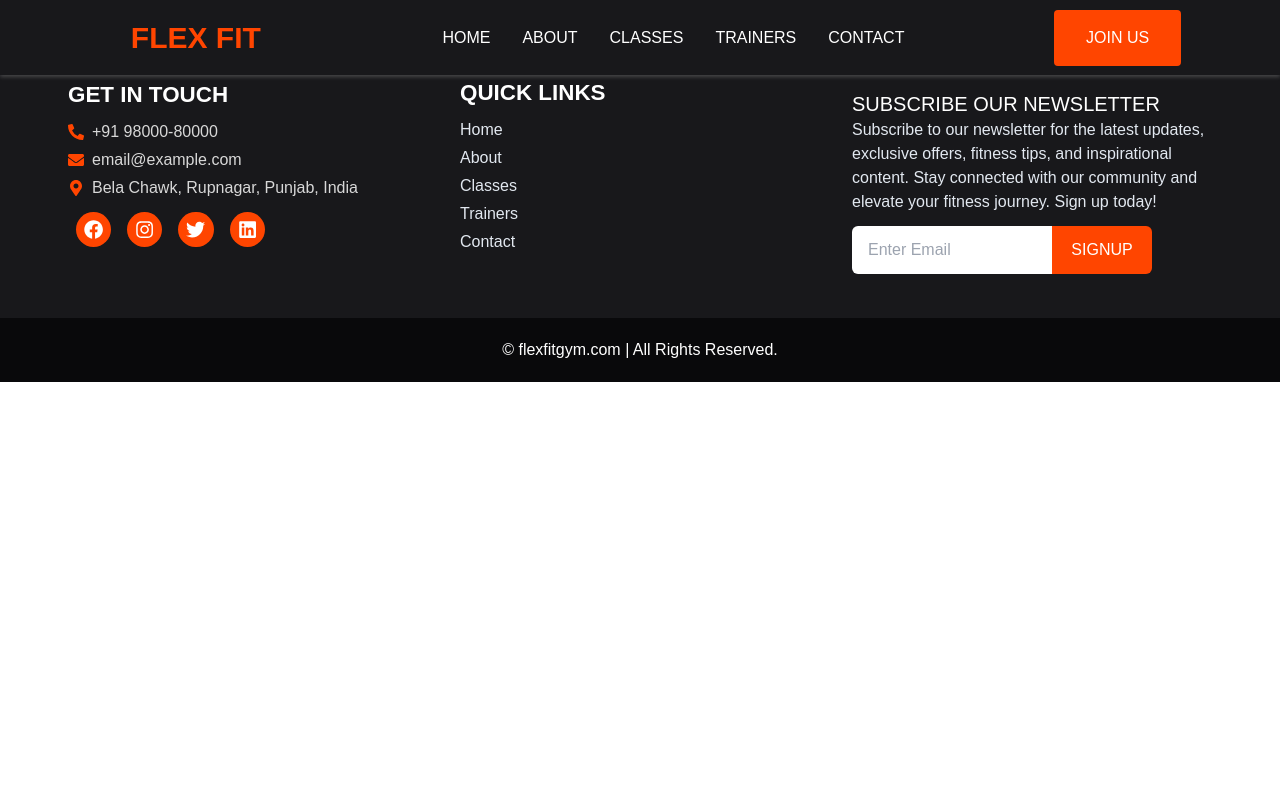
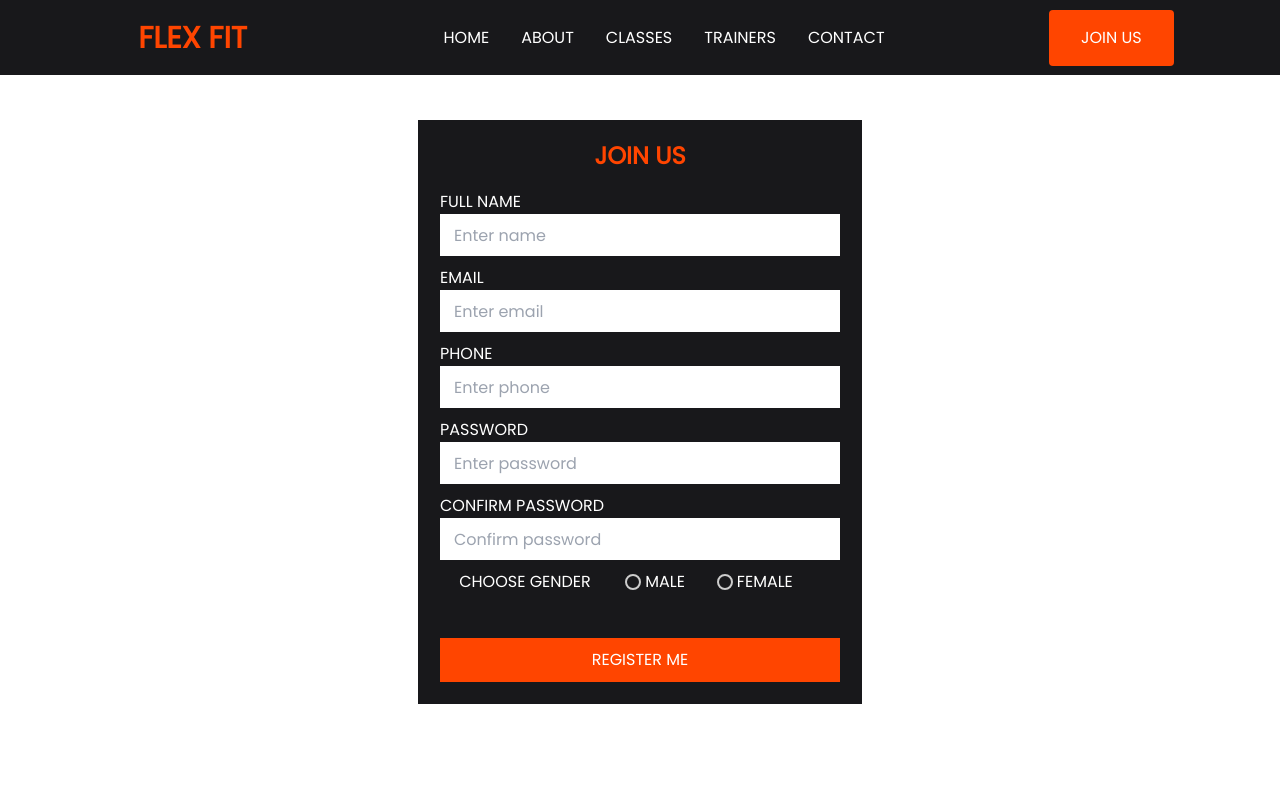
Before and after one commit to SonuMunda/FlexFit, a React (Vite) app: page /register in a window 1280 px wide. Shown: the top 800 px of the page. Built offline with nearby package versions, Linux system fonts and the light colour scheme.

Commit message:
registration form done with validations

```diff
--- a/index.html
+++ b/index.html
@@ -8,7 +8,7 @@
 
     <!-- Google Fonts -->
     <link
-      href="https://fonts.googleapis.com/css2?family=Oswald&family=Roboto&display=swap"
+      href="https://fonts.googleapis.com/css2?family=Oswald&family=Poppins&display=swap"
       rel="stylesheet"
     />
   </head>
--- a/src/App.jsx
+++ b/src/App.jsx
@@ -8,6 +8,7 @@ import Contact from "./pages/Contact/Contact";
 import ServicesCard from "./assets/components/ServicesCard/ServicesCard";
 import TeamCard from "./assets/components/TeamCard/TeamCard";
 import Footer from "./assets/components/Footer/Footer";
+import Register from "./pages/Register/Register";
 function App() {
   return (
     <>
@@ -25,7 +26,9 @@ function App() {
           <Route path="/classes" element={<Classes />} />
           <Route path="/trainers" element={<Trainers TeamCard={TeamCard} />} />
           <Route path="/contact" element={<Contact />} />
+          <Route path="/register" element={<Register />} />
           {/*<Route path="*" element={<ErrorPage/>} />*/}
+
         </Routes>
         <Footer />
       </Router>
--- a/src/assets/components/Header/Header.jsx
+++ b/src/assets/components/Header/Header.jsx
@@ -101,9 +101,11 @@ const Header = () => {
         </nav>
         {/* Button for joining */}
         <div className="header-btn">
-          <button className="joinus-btn uppercase px-8 py-4 rounded">
-            Join us
-          </button>
+          <NavLink to="/register">
+            <button className="joinus-btn uppercase px-8 py-4 rounded" onClick={scrollToTop}>
+              Join us
+            </button>
+          </NavLink>
         </div>
       </div>
     </header>
--- a/src/index.css
+++ b/src/index.css
@@ -1,7 +1,6 @@
 @tailwind base;
 @tailwind components;
 @tailwind utilities;
-@import url('https://fonts.googleapis.com/css2?family=Poppins&display=swap');
 
 /* Reset Styles */
 * {
--- a/src/pages/Register/Register.css
+++ b/src/pages/Register/Register.css
@@ -0,0 +1,62 @@
+.registration-form-section .registration-form-container {
+
+  background-color: rgb(24 24 27);
+  margin: 120px 10px;
+  padding: 12px;
+}
+
+#register-form {
+  width: 420px;
+}
+
+#register-form .form-group {
+  margin: 10px;
+}
+
+#register-form .form-group label {
+  color: white;
+  text-transform: uppercase;
+
+}
+
+#register-form .form-group .form-input {
+  height: 42px;
+  width: 100%;
+  padding: 14px;
+  border: none;
+  outline: none;
+}
+
+.gender-selector input[type="radio"] {
+  appearance: none;
+  width: 16px;
+  height: 16px;
+  margin: 0 4px;
+  border-radius: 50%;
+  border: 2px solid #ccc;
+}
+.gender-selector input[type="radio"]:checked {
+  background-color: orangered;
+  border-color: orangered;
+}
+
+#register-form .form-group #register-btn {
+  background-color: orangered;
+  color: white;
+  padding: 10px;
+  width: 100%;
+  text-transform: uppercase;
+  cursor: pointer;
+}
+
+.error-message{
+    color: rgb(255, 0, 0);
+    font-size: 12px;
+    position: relative;
+}
+
+@media screen and (max-width: 480px) {
+  #register-form {
+    width: 95%;
+  }
+}
--- a/src/pages/Register/Register.jsx
+++ b/src/pages/Register/Register.jsx
@@ -1,15 +1,284 @@
-import "./Register.css"
+import { useState } from "react";
+import "./Register.css";
 
 const Register = () => {
+  const [userData, setUserData] = useState({
+    name: "",
+    email: "",
+    phone: "",
+    password: "",
+    cpassword: "",
+    gender: "",
+  });
+
+  const [errorMessage, setErrorMessage] = useState({
+    nameError: "",
+    emailError: "",
+    phoneError: "",
+    passwordError: "",
+    cpasswordError: "",
+    genderError: "",
+  });
+
+  // Handle Change / handle Input  Function
+
+  const handleChange = (e) => {
+    const { name, value } = e.target;
+    setUserData((prevUserData) => ({
+      ...prevUserData,
+      [name]: value,
+    }));
+  };
+
+  const handleSubmit = (event) => {
+    event.preventDefault();
+    const { name, email, phone, password, cpassword, gender } = userData;
+
+    let hasError = false;
+
+    // Name validation
+    if (name.trim() === "") {
+      setErrorMessage((prevErrorMessage) => ({
+        ...prevErrorMessage,
+        nameError: "Name is required",
+      }));
+      hasError = true;
+    } else if (!/^[a-zA-Z\s]+$/.test(name)) {
+      setErrorMessage((prevErrorMessage) => ({
+        ...prevErrorMessage,
+        nameError: "Name must not contain numbers",
+      }));
+      hasError = true;
+    } else if (name.length < 3 || name.length > 25) {
+      setErrorMessage((prevErrorMessage) => ({
+        ...prevErrorMessage,
+        nameError: "Name must be between 3 and 25 characters",
+      }));
+      hasError = true;
+    } else {
+      setErrorMessage((prevErrorMessage) => ({
+        ...prevErrorMessage,
+        nameError: "",
+      }));
+    }
+
+    // Email validation
+    if (email.trim() === "") {
+      setErrorMessage((prevErrorMessage) => ({
+        ...prevErrorMessage,
+        emailError: "Email is required",
+      }));
+      hasError = true;
+    } else if (!/\S+@\S+\.\S+/.test(email)) {
+      setErrorMessage((prevErrorMessage) => ({
+        ...prevErrorMessage,
+        emailError: "Invalid email address",
+      }));
+      hasError = true;
+    } else {
+      setErrorMessage((prevErrorMessage) => ({
+        ...prevErrorMessage,
+        emailError: "",
+      }));
+    }
+
+    // Phone number validation
+    if (phone.trim() === "") {
+      setErrorMessage((prevErrorMessage) => ({
+        ...prevErrorMessage,
+        phoneError: "Phone number is required",
+      }));
+      hasError = true;
+    } else if (!/^\d{10}$/.test(phone)) {
+      setErrorMessage((prevErrorMessage) => ({
+        ...prevErrorMessage,
+        phoneError: "Phone number must be 10 digits",
+      }));
+      hasError = true;
+    } else {
+      setErrorMessage((prevErrorMessage) => ({
+        ...prevErrorMessage,
+        phoneError: "",
+      }));
+    }
+
+    // Password validation
+    if (password.trim() === "") {
+      setErrorMessage((prevErrorMessage) => ({
+        ...prevErrorMessage,
+        passwordError: "Password is required",
+      }));
+      hasError = true;
+    } else {
+      setErrorMessage((prevErrorMessage) => ({
+        ...prevErrorMessage,
+        passwordError: "",
+      }));
+    }
+
+    // Confirm password validation
+    if (cpassword.trim() === "") {
+      setErrorMessage((prevErrorMessage) => ({
+        ...prevErrorMessage,
+        cpasswordError: "Confirm password is required",
+      }));
+      hasError = true;
+    } else if (cpassword !== password) {
+      setErrorMessage((prevErrorMessage) => ({
+        ...prevErrorMessage,
+        cpasswordError: "Passwords do not match",
+      }));
+      hasError = true;
+    } else {
+      setErrorMessage((prevErrorMessage) => ({
+        ...prevErrorMessage,
+        cpasswordError: "",
+      }));
+    }
+
+    // Gender validation
+    if (gender === "") {
+      setErrorMessage((prevErrorMessage) => ({
+        ...prevErrorMessage,
+        genderError: "Gender is required",
+      }));
+      hasError = true;
+    } else {
+      setErrorMessage((prevErrorMessage) => ({
+        ...prevErrorMessage,
+        genderError: "",
+      }));
+    }
+
+    if (!hasError) {
+      console.log(userData);
+      setUserData({
+        name: "",
+        email: "",
+        phone: "",
+        password: "",
+        cpassword: "",
+        gender: "",
+      });
+    }
+  };
+
   return (
     <div className="register-form-wrapper">
-    <div className="container">
-    <form action="" id="register-form">
-    .
-    </form>
+      <section className="registration-form-section center">
+        <div className="registration-form-container center flex-col">
+          <div className="form-title" style={{ color: "orangered" }}>
+            <h4 className="text-2xl uppercase p-2 font-bold">Join Us</h4>
+          </div>
+          <form action="" onSubmit={handleSubmit} id="register-form">
+            <div className="form-group">
+              <label htmlFor="name">Full Name</label>
+              <input
+                type="text"
+                name="name"
+                id="name"
+                className="form-input"
+                placeholder="Enter name"
+                onChange={handleChange}
+                value={userData.name}
+              />
+              <span className="error-message">{errorMessage.nameError}</span>
+            </div>
+            <div className="form-group">
+              <label htmlFor="email">Email</label>
+              <input
+                type="email"
+                name="email"
+                id="email"
+                className="form-input"
+                placeholder="Enter email"
+                onChange={handleChange}
+                value={userData.email}
+              />
+              <span className="error-message">{errorMessage.emailError}</span>
+            </div>
+            <div className="form-group">
+              <label htmlFor="phone">Phone</label>
+              <input
+                type="tel"
+                name="phone"
+                id="phone"
+                className="form-input"
+                placeholder="Enter phone"
+                onChange={handleChange}
+                value={userData.phone}
+              />
+              <span className="error-message">{errorMessage.phoneError}</span>
+            </div>
+            <div className="form-group">
+              <label htmlFor="password">Password</label>
+              <input
+                type="password"
+                name="password"
+                id="password"
+                className="form-input"
+                placeholder="Enter password"
+                onChange={handleChange}
+                value={userData.password}
+              />
+              <span className="error-message">
+                {errorMessage.passwordError}
+              </span>
+            </div>
+            <div className="form-group">
+              <label htmlFor="cpassword">Confirm Password</label>
+              <input
+                type="password"
+                name="cpassword"
+                id="cpassword"
+                className="form-input"
+                placeholder="Confirm password"
+                onChange={handleChange}
+                value={userData.cpassword}
+              />
+              <span className="error-message">
+                {errorMessage.cpasswordError}
+              </span>
+            </div>
+            <div className="form-group around flex-wrap px-1">
+              <label>Choose Gender</label>
+              <div className="gender-selector center">
+                <div className="center">
+                  <input
+                    type="radio"
+                    name="gender"
+                    id="male-selector"
+                    onChange={handleChange}
+                    checked={userData.gender === "male"}
+                    value="male"
+                  />
+                  <label htmlFor="male-selector">Male</label>
+                </div>
+
+                <div className="px-4 mx-3 center">
+                  <input
+                    type="radio"
+                    name="gender"
+                    id="female-selector"
+                    onChange={handleChange}
+                    checked={userData.gender === "female"}
+                    value="female"
+                  />
+                  <label htmlFor="female-selector">Female</label>
+                </div>
+              </div>
+            </div>
+            <span className="error-message ms-3">
+              {errorMessage.genderError}
+            </span>
+            <div className="form-group">
+              <input type="submit" id="register-btn" value="Register Me" />
+            </div>
+          </form>
+        </div>
+      </section>
     </div>
-    </div>
-  )
-}
+  );
+};
 
-export default Register
+export default Register;
```
